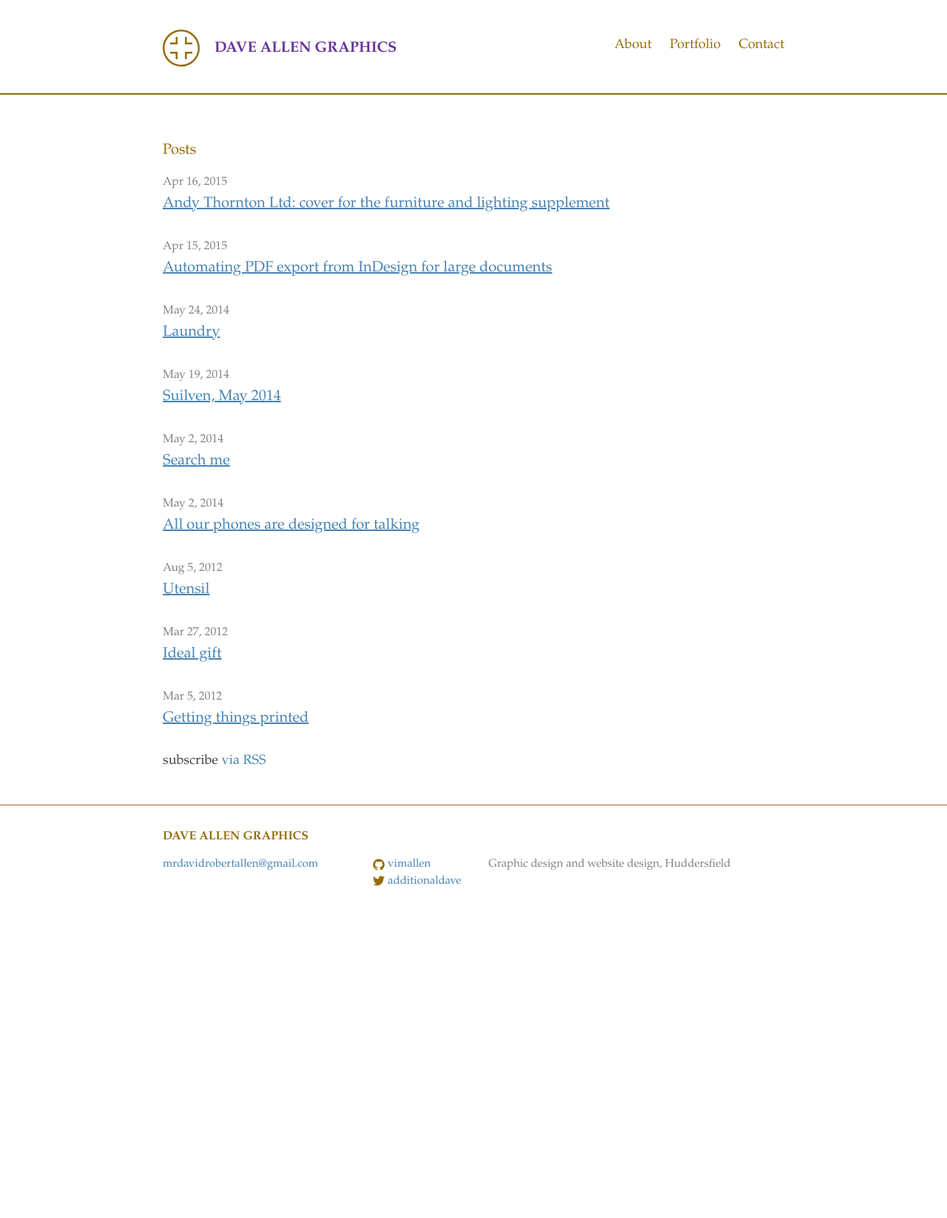
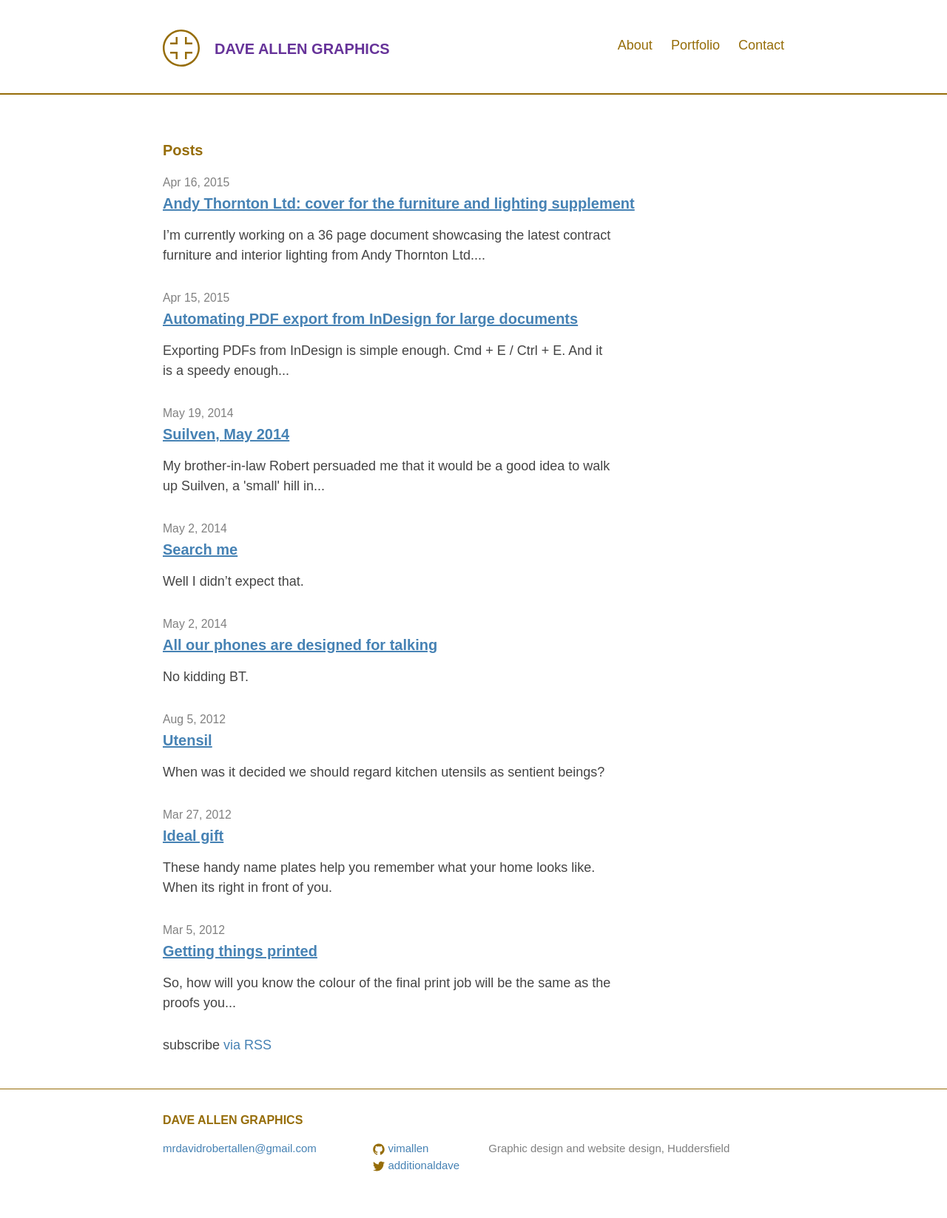
Before and after one commit to vimallen/allend, a Jekyll site: the page built from index.html, in a window 1280 px wide. Shown: the whole page at 74% size. Built offline with Jekyll 4.4.1, drawn with Linux system fonts in a browser that asks for light colours; before the commit the page ends 1263 px from its top, so only the background shows below that.

Commit message:
Sans-Serif

```diff
--- a/_posts/2014-05-19-suilven-image-test.md
+++ b/_posts/2014-05-19-suilven-image-test.md
@@ -5,5 +5,8 @@ layout: post
 permalink: /suilven-image-test/
 categories: Photographs
 ---
-<p>Lorem ipsum dolor sit amet, consectetuer adipiscing elit. Aenean commodo ligula eget dolor. Aenean massa. Cum sociis natoque penatibus et magnis dis parturient montes, nascetur ridiculus mus. Donec quam felis, ultricies nec, pellentesque eu, pretium quis, sem. Nulla consequat massa quis enim. Donec pede justo, fringilla vel, aliquet nec, vulputate</p>
-<figure><img src="../images/Suilven-May-2014-01.jpg" alt="Small hill in Scotland"></figure><figure><img src="../images/Suilven-May-2014-02.jpg" alt="Small hill in Scotland"></figure><figure><img src="../images/Suilven-May-2014-03.jpg" alt="Small hill in Scotland"></figure><figure><img src="../images/Suilven-May-2014-04.jpg" alt="Small hill in Scotland"></figure><figure><img src="../images/Suilven-May-2014-05.jpg" alt="Small hill in Scotland"></figure>
+<p>My brother-in-law Robert persuaded me that it would be a good idea to walk up Suilven, a 'small' hill in Scotland.</p>
+<figure><img src="../images/Suilven-May-2014-01.jpg" alt="Small hill in Scotland"></figure>
+<figure><img src="../images/Suilven-May-2014-02.jpg" alt="Small hill in Scotland"></figure>
+<figure><img src="../images/Suilven-May-2014-03.jpg" alt="Small hill in Scotland"></figure>
+<figure><img src="../images/Suilven-May-2014-05.jpg" alt="Small hill in Scotland"></figure>
--- a/_posts/2015-04-16-supplement-cover.md
+++ b/_posts/2015-04-16-supplement-cover.md
@@ -6,5 +6,5 @@ meta: cover for Andy Thornton furniture and lighting supplement
 permalink: /supplement-cover/
 categories: design
 ---
-The final choice for the forthcoming 36-pager.
+I'm currently working on a 36 page document showcasing the latest contract furniture and interior lighting from Andy Thornton Ltd. This is the final choice for the front cover.
 <figure><img src="../images/supp15-cover-final.jpg" alt="Small hill in Scotland"></figure>
--- a/_sass/_base.scss
+++ b/_sass/_base.scss
@@ -72,7 +72,7 @@ li {
  * Headings
  */
 h1, h2, h3, h4, h5, h6 {
-    font-weight: 300;
+    font-weight: 700;
 }
 
 /**
--- a/css/main.scss
+++ b/css/main.scss
@@ -10,7 +10,7 @@
 }
 
 // Our variables
-$base-font-family: Palatino,"Palatino Linotype","Palatino LT STD","Book Antiqua",Georgia,serif;
+$base-font-family: Sans-Serif;
 $base-font-size: 18px;
 $small-font-size: $base-font-size * 0.875;
 $base-line-height: 1.5;
--- a/index.html
+++ b/index.html
@@ -15,7 +15,7 @@ layout: default
         <h2>
           <a class="post-link" href="{{ post.url | prepend: site.baseurl }}">{{ post.title }}</a>
         </h2>
-		  <!-- {{ post.excerpt | truncatewords:20 }} -->
+		   {{ post.excerpt | truncatewords:20 }}
       </li>
     {% endfor %}
   </ul>
```
Also changed, not shown: _posts/2014-05-24-laundry.md (deleted, +0 -12 lines).
